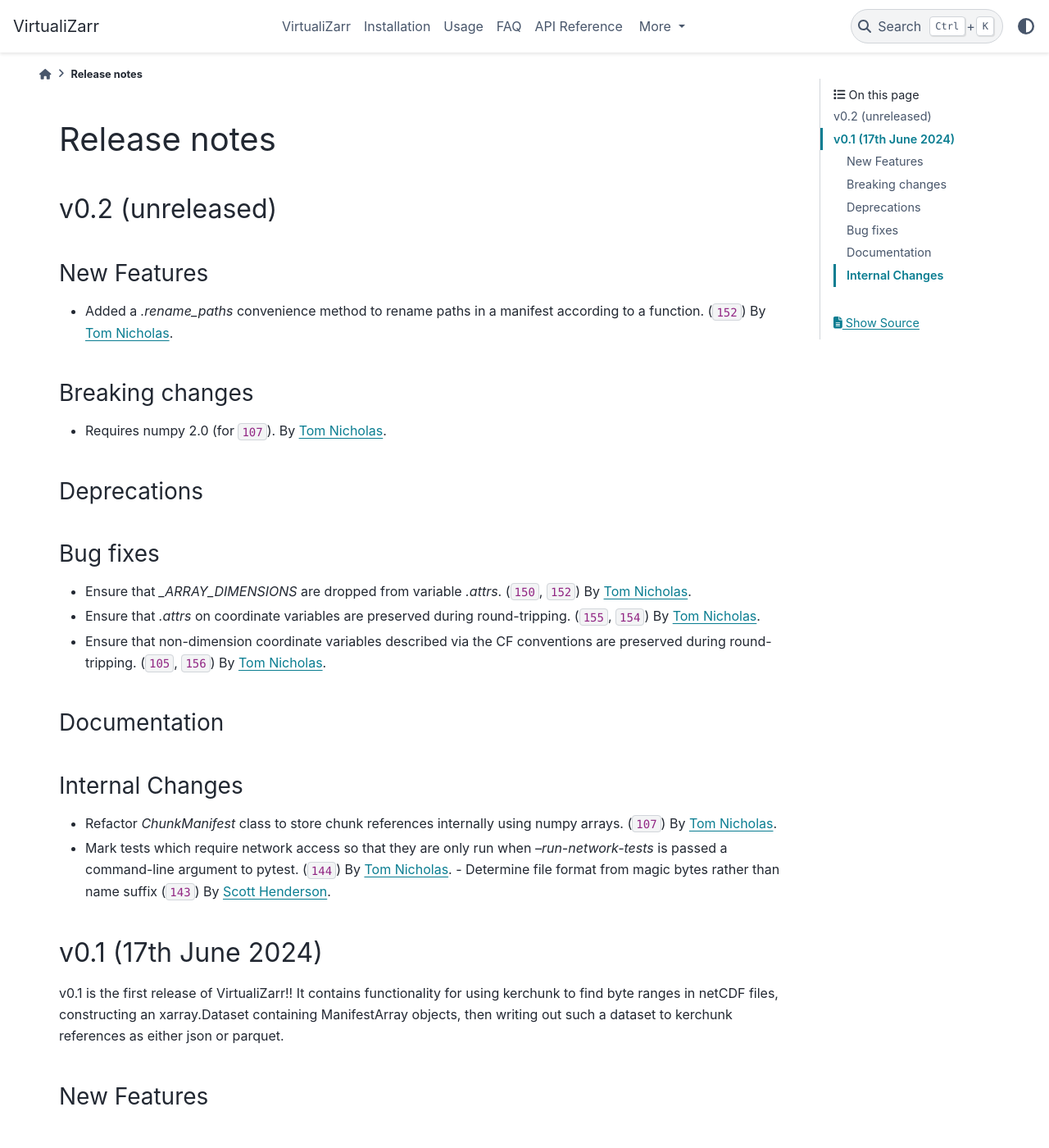
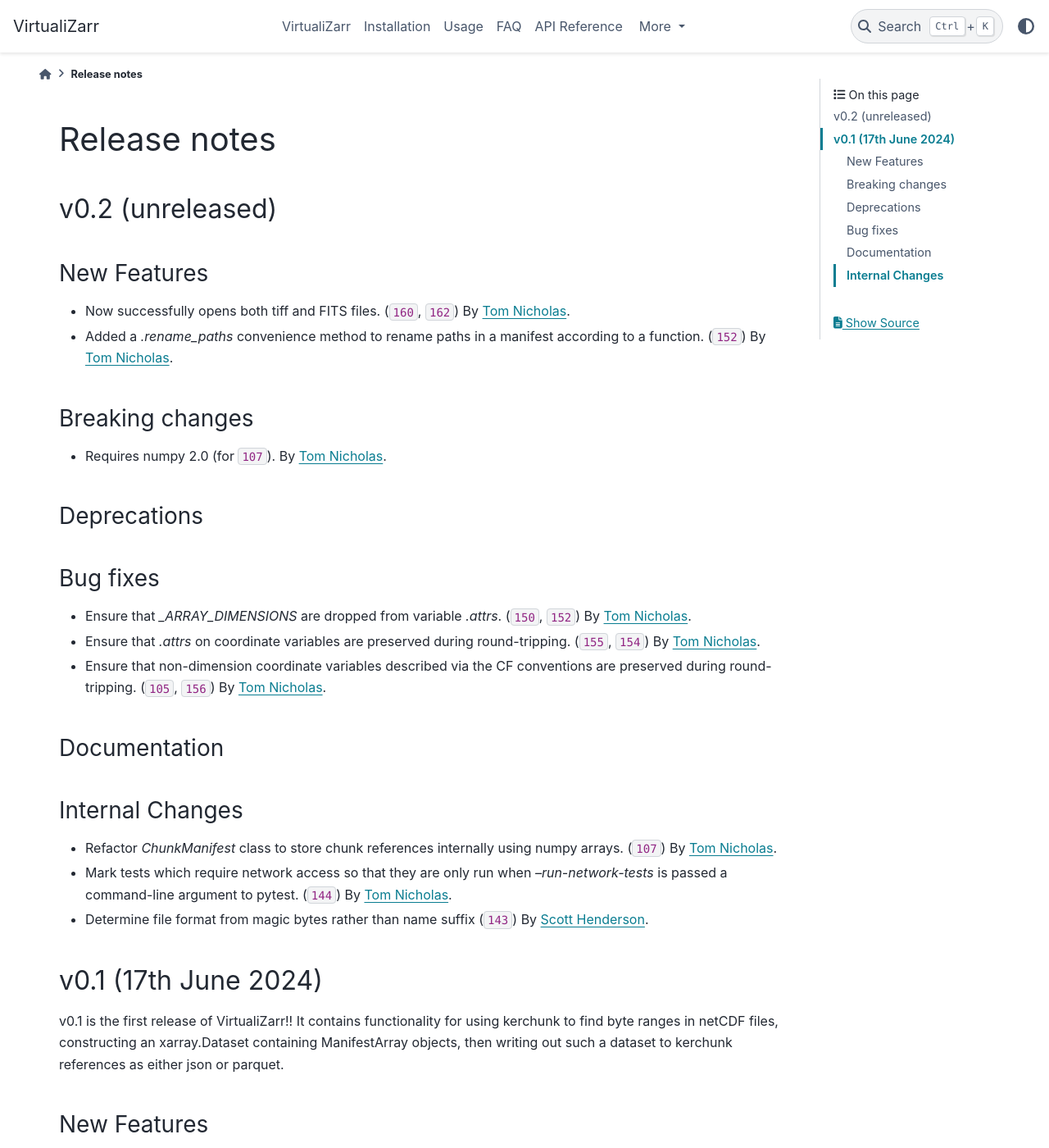
Before and after one commit to zarr-developers/VirtualiZarr, a Sphinx documentation site: the page built from docs/releases.rst, in a window 1280 px wide and 1400 px high. Shown: the whole window at 82% size. Built offline with Sphinx 7.4.7 and the PyData theme 0.15.4, drawn with Linux system fonts in a browser that asks for light colours; cross-references to code outside the pages are shown as plain code.

Commit message:
release notes

```diff
--- a/docs/releases.rst
+++ b/docs/releases.rst
@@ -9,6 +9,8 @@
 New Features
 ~~~~~~~~~~~~
 
+- Now successfully opens both tiff and FITS files. (:issue:`160`, :pull:`162`)
+  By `Tom Nicholas <https://github.com/TomNicholas>`_.
 - Added a `.rename_paths` convenience method to rename paths in a manifest according to a function.
   (:pull:`152`) By `Tom Nicholas <https://github.com/TomNicholas>`_.
 
@@ -43,7 +45,7 @@
   (:pull:`107`) By `Tom Nicholas <https://github.com/TomNicholas>`_.
 - Mark tests which require network access so that they are only run when `--run-network-tests` is passed a command-line argument to pytest.
   (:pull:`144`) By `Tom Nicholas <https://github.com/TomNicholas>`_.
-  - Determine file format from magic bytes rather than name suffix
+- Determine file format from magic bytes rather than name suffix
   (:pull:`143`) By `Scott Henderson <https://github.com/scottyhq>`_.
 
 .. _v0.1:
```
